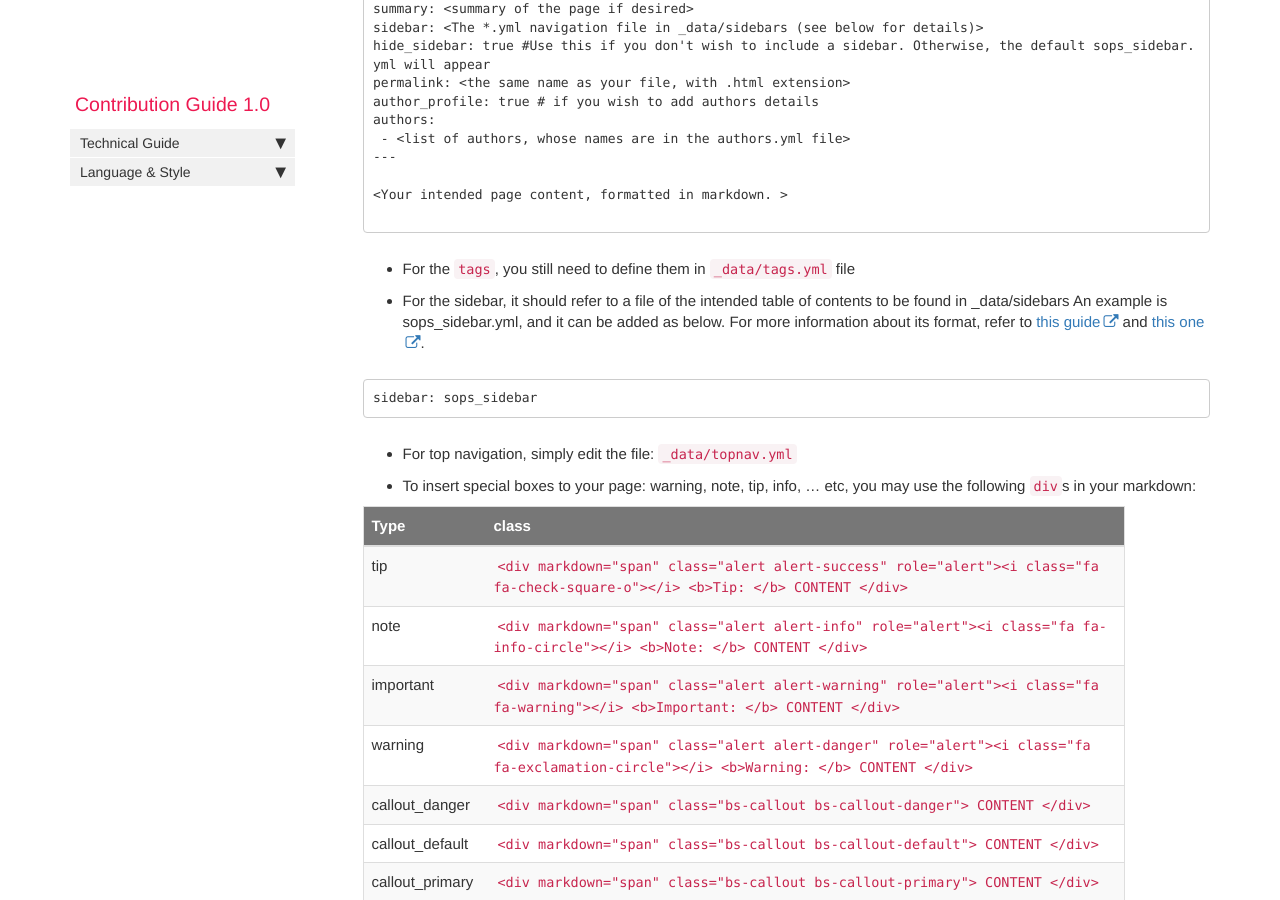
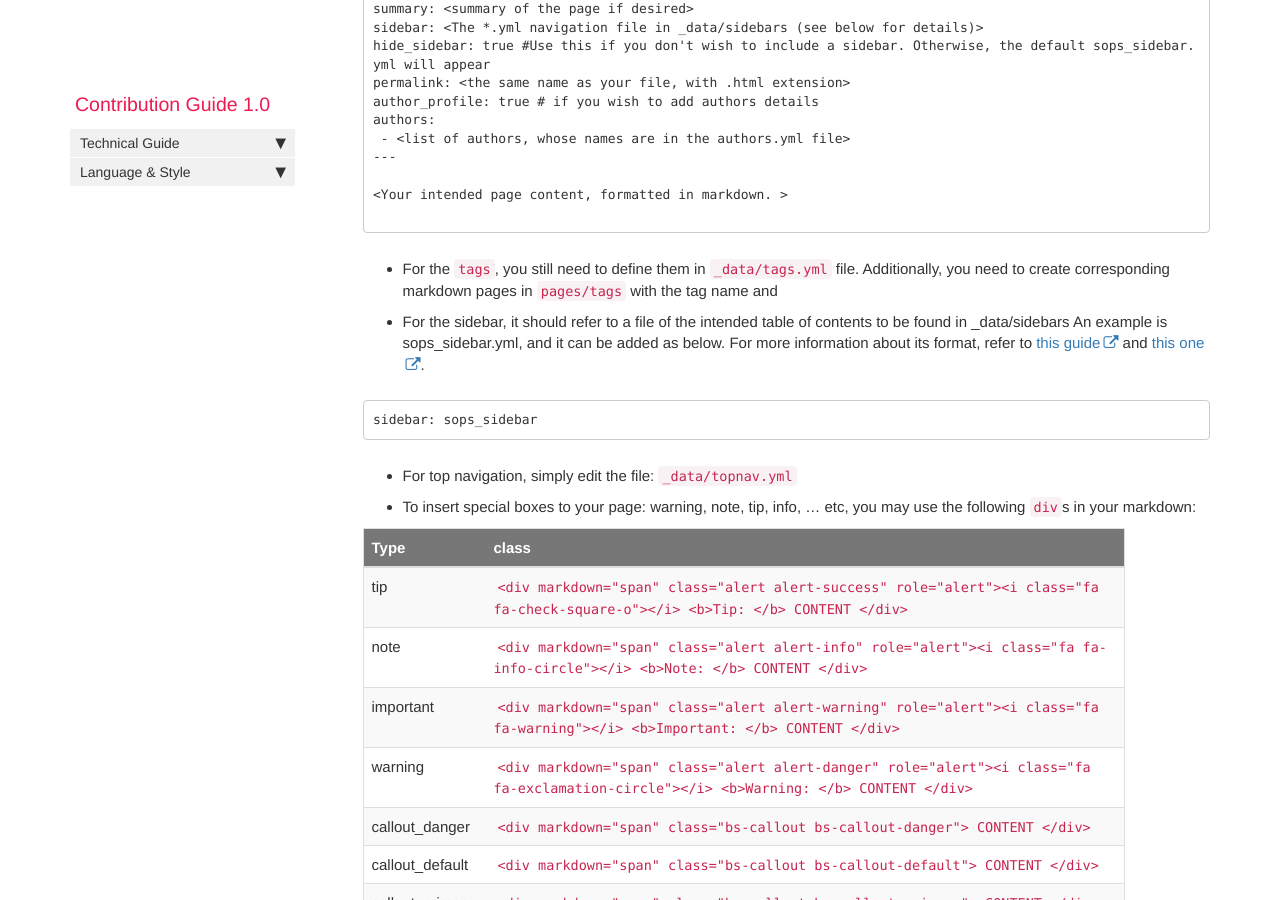
Before and after one commit to h3abionet/H3ABionet-SOPs, a Jekyll site: the page built from pages/contributing/cont_tech-guide.md, in a window 1280 px wide and 900 px high, scrolled down 1071 px. Built offline with Jekyll 4.4.1, drawn with Linux system fonts in a browser that asks for light colours; nearby versions of some CDN libraries; comment, search, counter and statistics services are not loaded.

Commit message:
add tag information

````diff
--- a/pages/contributing/cont_tech-guide.md
+++ b/pages/contributing/cont_tech-guide.md
@@ -51,7 +51,7 @@ authors:
 
 ```
 
-- For the `tags`, you still need to define them in `_data/tags.yml` file
+- For the `tags`, you still need to define them in `_data/tags.yml` file. Additionally, you need to create corresponding markdown pages in `pages/tags` with the tag name and
 
 - For the sidebar, it should refer to a file of the intended table of contents to be found in _data/sidebars  An example is sops_sidebar.yml, and it can be added as below. For more information about its format, refer to [this guide](https://idratherbewriting.com/documentation-theme-jekyll/#configure-the-sidebar) and [this one](https://idratherbewriting.com/documentation-theme-jekyll/#sidebar-syntax).
 
````
Also changed, not shown: pages/tags/tag_documentation.md (added, +11 -0 lines), pages/tags/tag_formatting.md (added, +11 -0 lines).
